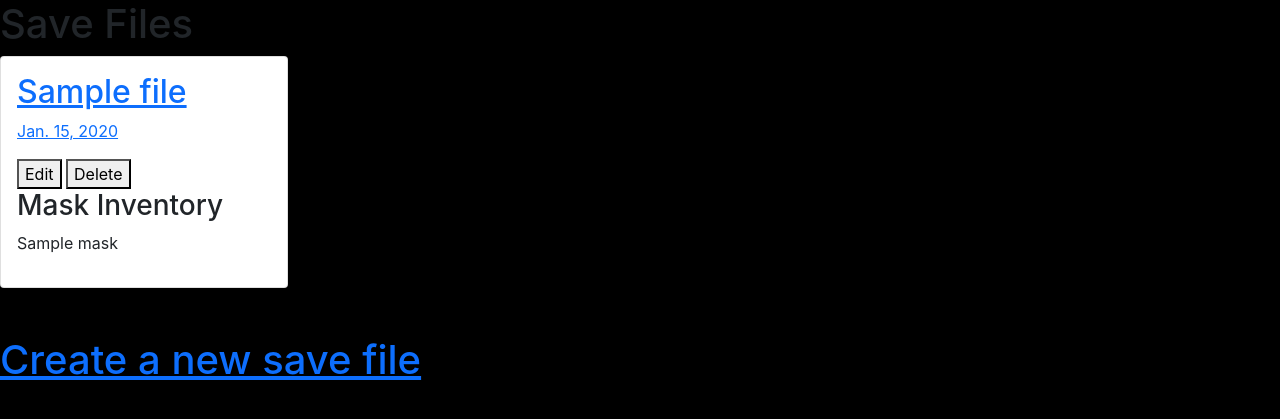
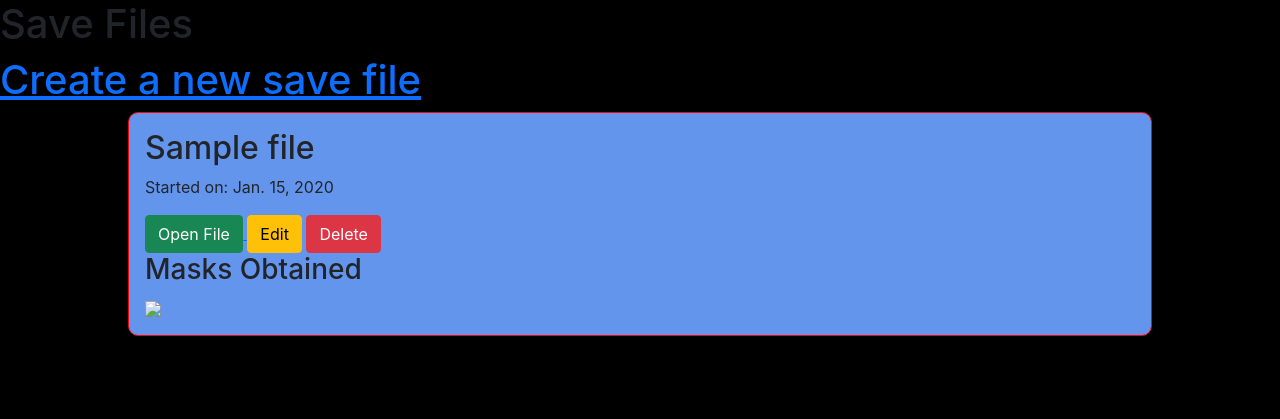
Before and after one commit to breyshaw/A-Terribly-Fated-Tracker, a Django app: template main_app/templates/files/index.html in a window 1280 px wide. Shown: the part 56-475 px from the top of the page. Run offline with Django 3.2, Linux system fonts and the light colour scheme; the template is opened without the code that fills it: values that come from a table or form of the project are taken from there, others are empty; tables that the repository leaves empty hold one stand-in row (values such as "Sample post").

Commit message:
style file-index page

```diff
--- a/main_app/static/css/file-index.css
+++ b/main_app/static/css/file-index.css
@@ -1,2 +1,16 @@
-/* Will come back to this when styling */
-/* Would like to make it look like the file select screen of the original game or 3ds remake */
+.card {
+  background-color: cornflowerblue;
+  width: 80%;
+  border-color: red;
+  border-radius: 10px;
+}
+
+.card-container {
+  display: flex;
+  justify-content: center;
+  flex-wrap: wrap;
+}
+
+.mask-icon {
+  width: 25%;
+}
--- a/main_app/templates/files/index.html
+++ b/main_app/templates/files/index.html
@@ -6,28 +6,29 @@
 {% endblock %}
 
 {% block content %}
-
-<section>
   <h1>Save Files</h1>
-</section>
-
+  <h1>
+    <a href="{% url 'files_create' %}">Create a new save file</a>
+  </h1>
   <section class='card-container'>
     {% for file in files %}
-  <div class="card shadow p-3 mb-5" style="width: 18rem;">
-    {% comment %} <a href="{% url 'files_detail' file.id %}"> {% endcomment %}
-      <a href="{% url 'files_detail' file.id %}">
-      <h2 class="card-title">{{ file.name }}</h2>
-      <p>{{ file.date }}</p>
+    <div class="card shadow p-3 mb-5">
+        <h2 class="card-title">
+          {{ file.name }}
+        </h2>
+        <p>Started on: {{ file.date }}</p>
+    </a>
         <div class="file-actions">
-        <a href="{% url 'files_update' file.id %}"><button>Edit</button></a>
-        <a href="{% url 'files_delete' file.id %}"><button>Delete</button></a>
+          <a href="{% url 'files_detail' file.id %}"><button class="btn btn-success">Open File</button>
+          <a href="{% url 'files_update' file.id %}"><button class="btn btn-warning">Edit</button></a>
+          <a href="{% url 'files_delete' file.id %}"><button class="btn btn-danger">Delete</button></a>
         </div>
-      <h3>Mask Inventory</h3>
+        <h3>Masks Obtained</h3>
       <div class="subsection-content">
         {% if file.mask_inventory.count %}
           {% for mask in file.mask_inventory.all %}
             <div>
-              <p>{{ mask.name }}</p>
+                <img class="mask-icon" src="{{ mask.photo.url }}"></img>
             </div>
       </div>
             {% endfor %}
@@ -35,11 +36,7 @@
           <p>No Masks. Time to begin your adventure.</p>
         {% endif %}
     </div>
-    {% comment %} </a> {% endcomment %}
-  </div>
     {% endfor %}
-</a>
-<h1><a href="{% url 'files_create' %}">Create a new save file</a></h1>
   </section>
 
 {% endblock %}
```
Lines whose indentation alone changed are shown as unchanged.
